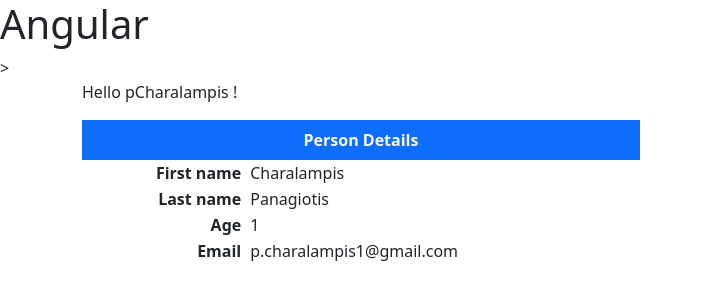
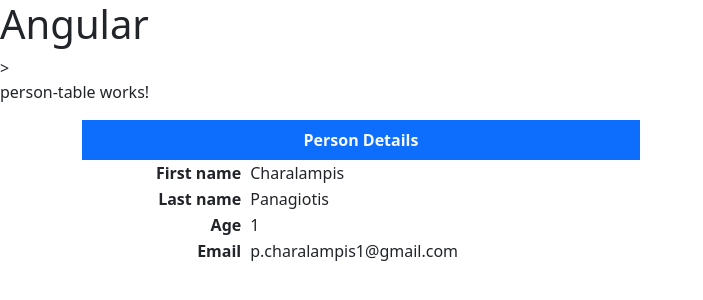
Before and after one commit to pcharalampis/angular-introduction, an Angular app: page / in a window 1280 px wide. Shown: the top 300 px of the page, without its empty margins (0-703 px from the left). Built offline with nearby package versions, Linux system fonts and the light colour scheme.

Commit message:
02-new-component

```diff
--- a/src/app/app.component.html
+++ b/src/app/app.component.html
@@ -1,34 +1,4 @@
 <h1>Angular</h1>>
 
-<div class = "container">
-    <p>Hello {{name}} !</p>
 
-
-    <table class = "table table-brdered w-50">
-
-        <caption class = "caption-top fw-bold bg-primary text-light text-center">
-            Person Details
-        </caption>
-
-        <tr>
-            <td class = "fw-semibold text-end">First name</td>
-            <td class = "ps-2">{{person.givenName}}</td>
-        </tr>
-
-        <tr>
-            <td class = "fw-semibold text-end">Last name</td>
-            <td class = "ps-2">{{person.surName}}</td>
-        </tr>
-
-        <tr>
-            <td class = "fw-semibold text-end">Age</td>
-            <td class = "ps-2">{{person.age}}</td>
-        </tr>
-
-        <tr>
-            <td class = "fw-semibold text-end">Email</td>
-            <td class = "ps-2">{{person.email}}</td>
-        </tr>
-
-    </table>
-</div>
+<app-person-table></app-person-table>
--- a/src/app/app.component.ts
+++ b/src/app/app.component.ts
@@ -1,20 +1,15 @@
 import { Component } from '@angular/core';
+import { PersonTableComponent } from './components/person-table/person-table.component';
 
 @Component({
   selector: 'app-root',
   standalone: true,
-  imports: [],
+  imports: [PersonTableComponent],
   templateUrl: './app.component.html',
   styleUrl: './app.component.css'
 })
 export class AppComponent {
   name = 'pCharalampis';
 
-  person = {
-    givenName: 'Charalampis',
-    surName: 'Panagiotis',
-    age: 1,
-    email: 'p.charalampis1@gmail.com'
 
-  }
 }
--- /dev/null
+++ b/src/app/components/person-table/person-table.component.html
@@ -0,0 +1,33 @@
+<p>person-table works!</p>
+
+<div class = "container">
+
+
+    <table class = "table table-brdered w-50">
+
+        <caption class = "caption-top fw-bold bg-primary text-light text-center">
+            Person Details
+        </caption>
+
+        <tr>
+            <td class = "fw-semibold text-end">First name</td>
+            <td class = "ps-2">{{person.givenName}}</td>
+        </tr>
+
+        <tr>
+            <td class = "fw-semibold text-end">Last name</td>
+            <td class = "ps-2">{{person.surName}}</td>
+        </tr>
+
+        <tr>
+            <td class = "fw-semibold text-end">Age</td>
+            <td class = "ps-2">{{person.age}}</td>
+        </tr>
+
+        <tr>
+            <td class = "fw-semibold text-end">Email</td>
+            <td class = "ps-2">{{person.email}}</td>
+        </tr>
+
+    </table>
+</div>
--- /dev/null
+++ b/src/app/components/person-table/person-table.component.ts
@@ -0,0 +1,18 @@
+import { Component } from '@angular/core';
+
+@Component({
+  selector: 'app-person-table',
+  standalone: true,
+  imports: [],
+  templateUrl: './person-table.component.html',
+  styleUrl: './person-table.component.css'
+})
+export class PersonTableComponent {
+  person = {
+    givenName: 'Charalampis',
+    surName: 'Panagiotis',
+    age: 1,
+    email: 'p.charalampis1@gmail.com'
+
+  }
+}
```
Also changed, not shown: src/app/components/person-table/person-table.component.css (added).
